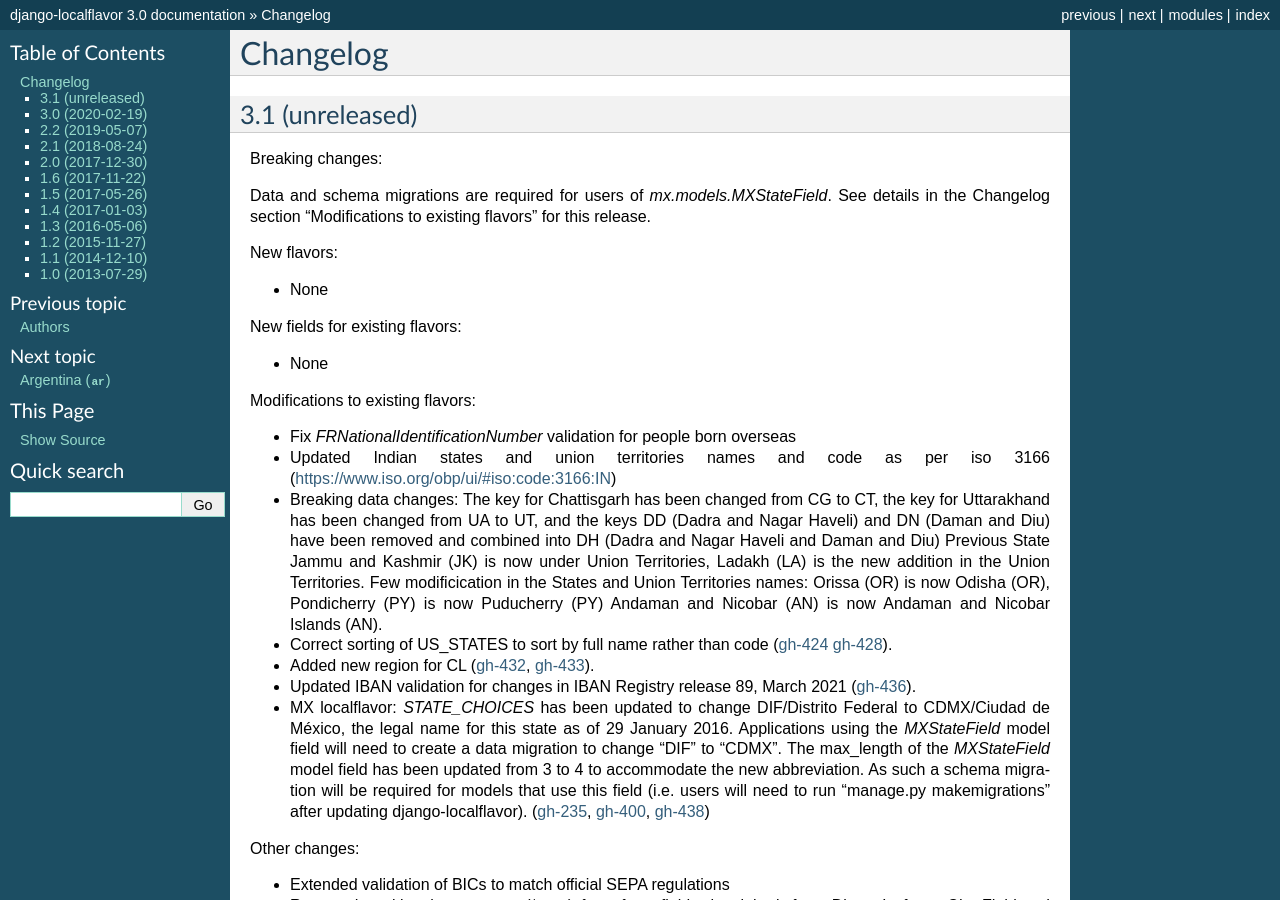
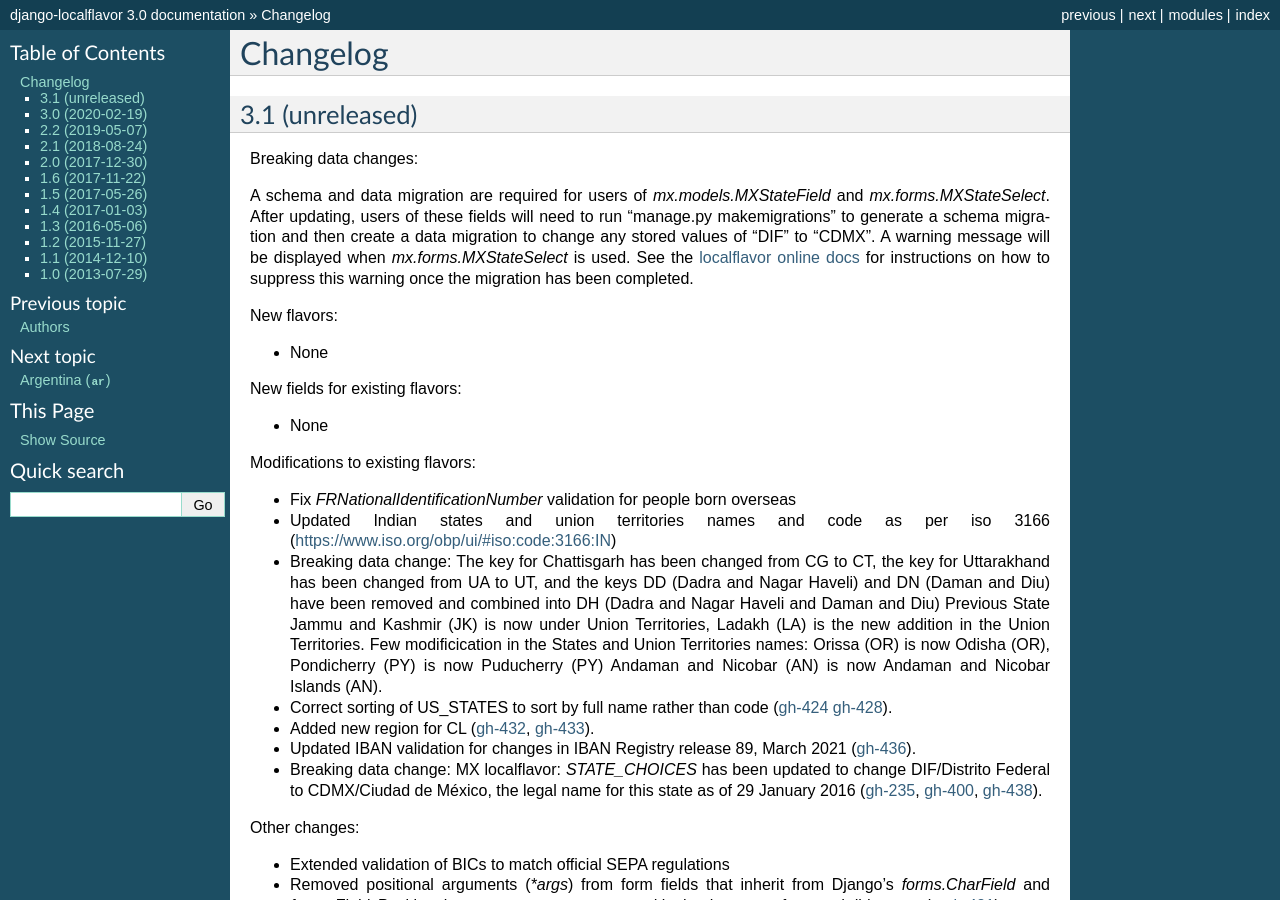
Before and after one commit to django/django-localflavor, a Sphinx documentation site: the page built from docs/changelog.rst, in a window 1280 px wide and 900 px high. Built offline with Sphinx 7.4.7, drawn with Linux system fonts in a browser that asks for light colours.

Commit message:
Add warning about required migrations for MX

```diff
--- a/docs/changelog.rst
+++ b/docs/changelog.rst
@@ -4,10 +4,14 @@
 3.1   (unreleased)
 ------------------
 
-Breaking changes:
+Breaking data changes:
 
-Data and schema migrations are required for users of `mx.models.MXStateField`. See
-details in the Changelog section "Modifications to existing flavors" for this release.
+A schema and data migration are required for users of `mx.models.MXStateField` and `mx.forms.MXStateSelect`. After
+updating, users of these fields will need to run "manage.py makemigrations" to generate a schema migration and then
+create a data migration to change any stored values of "DIF" to "CDMX". A warning message will be displayed when
+`mx.forms.MXStateSelect` is used. See the
+`localflavor online docs <https://django-localflavor.readthedocs.io/en/latest/#backwards-compatibility>`_ for
+instructions on how to suppress this warning once the migration has been completed.
 
 New flavors:
 
@@ -21,7 +25,7 @@
 
 - Fix `FRNationalIdentificationNumber` validation for people born overseas
 - Updated Indian states and union territories names and code as per iso 3166 (https://www.iso.org/obp/ui/#iso:code:3166:IN)
-- Breaking data changes: The key for Chattisgarh has been changed from CG to CT, the key for Uttarakhand has been changed from UA to UT,
+- Breaking data change: The key for Chattisgarh has been changed from CG to CT, the key for Uttarakhand has been changed from UA to UT,
   and the keys DD (Dadra and Nagar Haveli) and DN (Daman and Diu) have been removed and combined into DH (Dadra and Nagar Haveli and Daman and Diu)
   Previous State Jammu and Kashmir (JK) is now under Union Territories, Ladakh (LA) is the new addition in the Union Territories.
   Few modificication in the States and Union Territories names: Orissa (OR) is now Odisha (OR), Pondicherry (PY) is now Puducherry (PY)
@@ -32,16 +36,11 @@
 - Added new region for CL (`gh-432 <https://github.com/django/django-localflavor/issues/432>`_, `gh-433 <https://github.com/django/django-localflavor/pull/433>`_).
 - Updated IBAN validation for changes in IBAN Registry release 89, March 2021
   (`gh-436 <https://github.com/django/django-localflavor/issues/436>`_).
-- MX localflavor: `STATE_CHOICES` has been updated to change DIF/Distrito Federal to
-  CDMX/Ciudad de México, the legal name for this state as of 29 January 2016.
-  Applications using the `MXStateField` model field will need to create a data migration
-  to change "DIF" to "CDMX". The max_length of the `MXStateField` model field has been
-  updated from 3 to 4 to accommodate the new abbreviation. As such a schema migration
-  will be required for models that use this field (i.e. users will need to run
-  "manage.py makemigrations" after updating django-localflavor).
+- Breaking data change: MX localflavor: `STATE_CHOICES` has been updated to change DIF/Distrito Federal to CDMX/Ciudad
+  de México, the legal name for this state as of 29 January 2016
   (`gh-235 <https://github.com/django/django-localflavor/issues/235>`_,
   `gh-400 <https://github.com/django/django-localflavor/issues/400>`_,
-  `gh-438 <https://github.com/django/django-localflavor/issues/438>`_)
+  `gh-438 <https://github.com/django/django-localflavor/issues/438>`_).
 
 Other changes:
 
```
Also changed, not shown: 1 other file.
